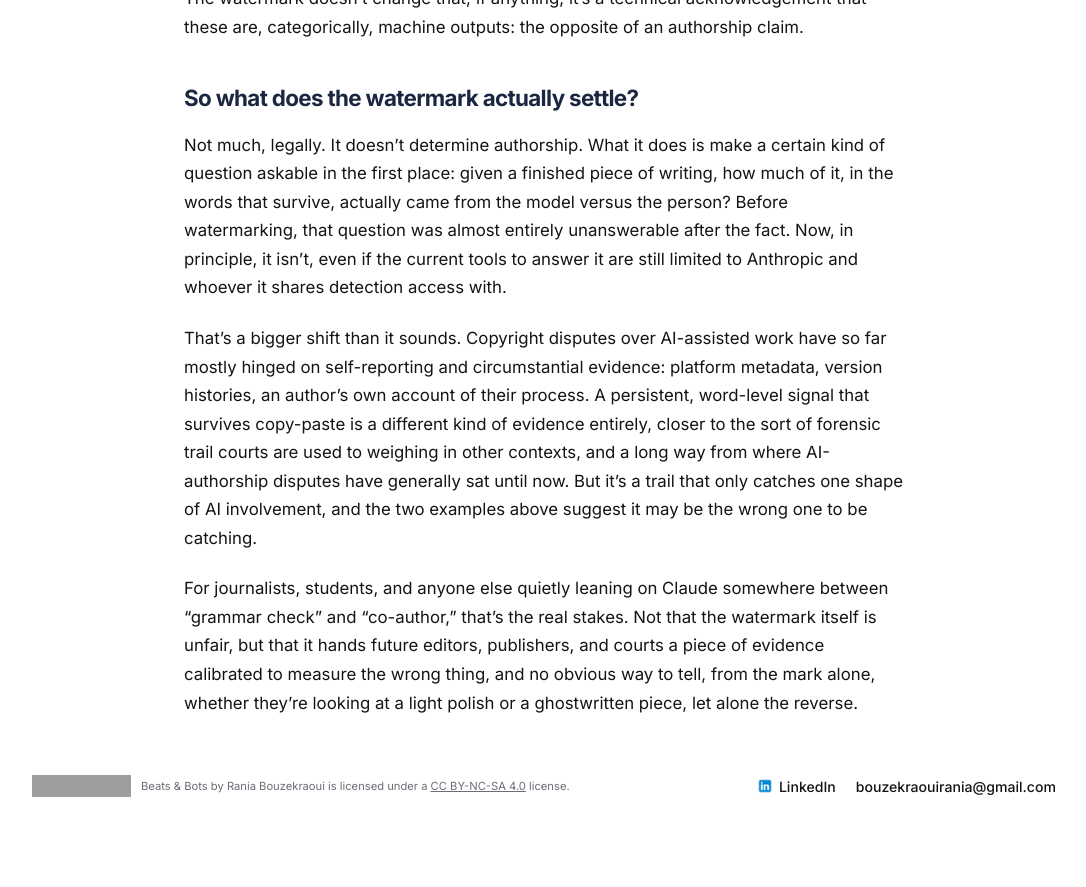
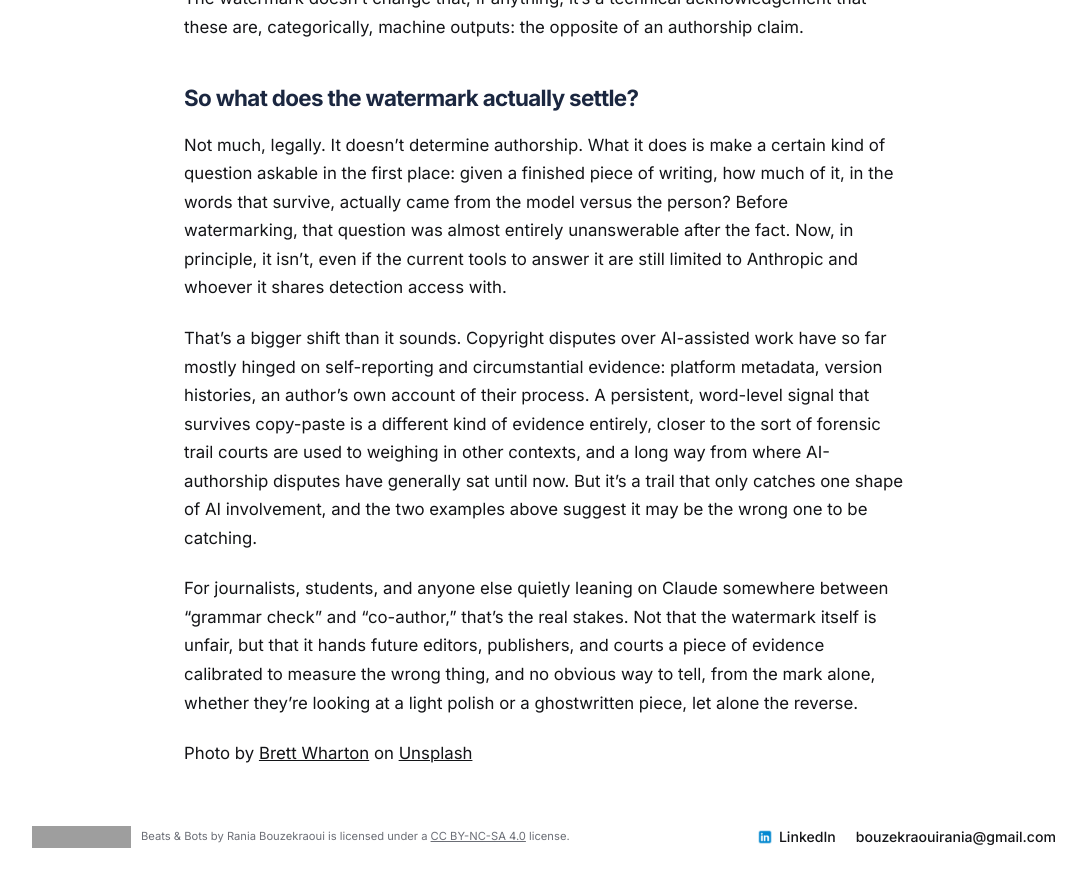
Before and after one commit to raniabouz/beats-and-bots, a Jekyll site: the page built from _posts/2026-08-20-claude-watermark-authorship (1).markdown, in a window 1280 px wide and 900 px high, scrolled down 4391 px. Shown: the top 887 px of the window, without its empty margins (96-1182 px from the left). Built offline with Jekyll 4.4.1, drawn with Linux system fonts in a browser that asks for light colours; before the commit the page ends 5240 px from its top, so only the background shows below that; part of the change alters nothing that is shown; grey boxes are pictures that could not be loaded.

```diff
--- a/_posts/2026-08-20-claude-watermark-authorship (1).markdown
+++ b/_posts/2026-08-20-claude-watermark-authorship (1).markdown
@@ -3,7 +3,7 @@ layout: post
 title: "The Claude watermark, and the authorship question nobody asked for"
 tag: AI & copyright
 tag_color: c3
-thumbnail: /assets/images/posts/watermark.jpg
+thumbnail: /assets/images/posts/claude.jpg
 ---
 
 You must have seen it. Everyone is asking about the supposed 'Claude watermark' and what it means for them. My social media has been flooded with medical students speculating about how it will affect the quality of their academic writing, alongside tech-savvy creators trying to circumvent it through specific Claude 'Skills'. So what is this all about?
@@ -55,3 +55,8 @@ Not much, legally. It doesn't determine authorship. What it does is make a certa
 That's a bigger shift than it sounds. Copyright disputes over AI-assisted work have so far mostly hinged on self-reporting and circumstantial evidence: platform metadata, version histories, an author's own account of their process. A persistent, word-level signal that survives copy-paste is a different kind of evidence entirely, closer to the sort of forensic trail courts are used to weighing in other contexts, and a long way from where AI-authorship disputes have generally sat until now. But it's a trail that only catches one shape of AI involvement, and the two examples above suggest it may be the wrong one to be catching.
 
 For journalists, students, and anyone else quietly leaning on Claude somewhere between "grammar check" and "co-author," that's the real stakes. Not that the watermark itself is unfair, but that it hands future editors, publishers, and courts a piece of evidence calibrated to measure the wrong thing, and no obvious way to tell, from the mark alone, whether they're looking at a light polish or a ghostwritten piece, let alone the reverse.
+
+
+
+
+Photo by [Brett Wharton](https://unsplash.com/@brettwharton?utm_source=unsplash&utm_medium=referral&utm_content=creditCopyText) on [Unsplash](https://unsplash.com/photos/laptop-screen-displaying-claude-fable-3-is-currently-unavailable-message-dmmIt1jPW6w?utm_source=unsplash&utm_medium=referral&utm_content=creditCopyText)
```
Also changed, not shown: 4 other files.
